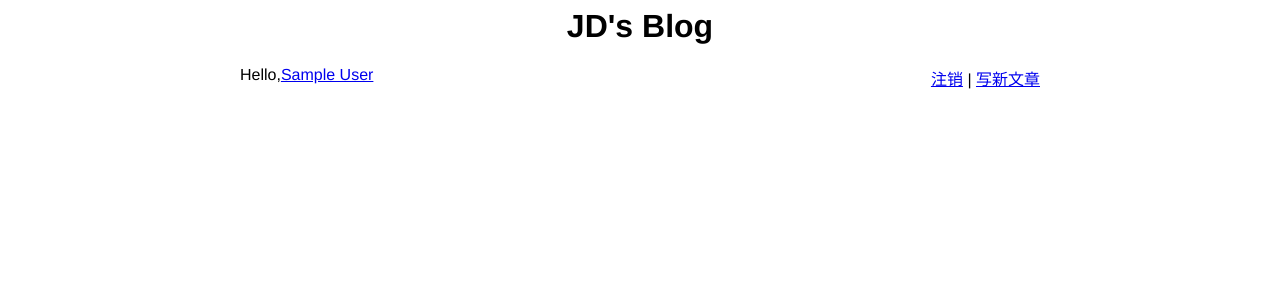
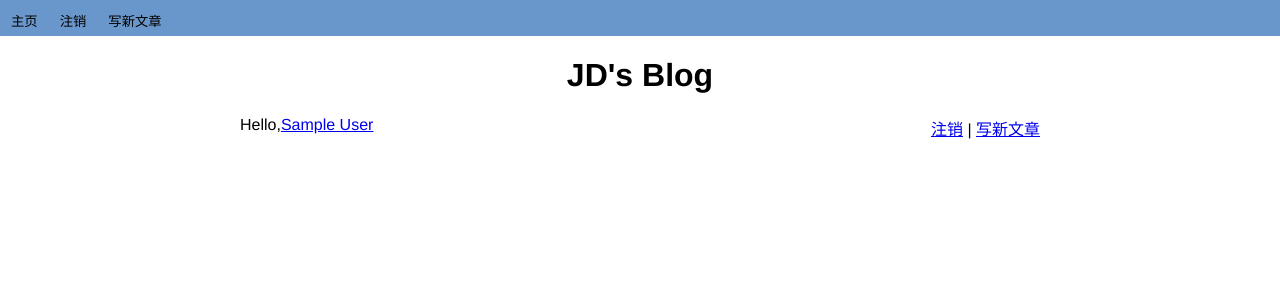
Before and after one commit to jokerdawn/phpstudy, a PHP site: page / in a window 1280 px wide. Shown: the top 300 px of the page. Run offline with PHP 8.4, Linux system fonts and the light colour scheme; the visitor is signed in with stand-in values (Sample User, id 1); data that the repository does not hold is empty.

Commit message:
新增工具栏 Signed-off-by: jokerdawn <jdse88@gmail.com>

```diff
--- a/blog/index.php
+++ b/blog/index.php
@@ -4,15 +4,7 @@
 
 	session_start();
 
-	if(!isset($_SESSION['name'])) {
-		$loginstat = 0;
-	}
-	else{
-		$loginstat = 1;
-		$name = $_SESSION['name'];
-	}
-
-
+	include('toolbar.php');
 
 	include("config.php");
 
--- /dev/null
+++ b/blog/toolbar.php
@@ -0,0 +1,54 @@
+<?php
+	//session_start();
+
+	//==========================Need Session===========================//
+
+	if((!isset($_SESSION['name']))||empty($_SESSION['name'])) {
+		$loginstat = 0;
+	}
+	else{
+		$loginstat = 1;
+		$name = $_SESSION['name'];
+	}
+?>
+
+<html>
+	<head>
+		<META http-equiv="charset" content="UTF-8"/>
+		<style>
+			body {
+				margin:0;
+				padding:0;
+			}
+			#function-button.toolbar {
+				height: 36px;
+				position: relative;
+				width: 100%;
+				background-color: rgb(106, 151, 203);
+			}
+			#function-button.toolbar button {
+				font-family: 黑体;
+				height:36px;
+				position:relative;
+				float:left;
+				padding:10px;
+				border-radius:5px;
+				border:1px solid rgba(0,0,0,0);
+				background-color:rgba(0,0,0,0);
+			}
+			#function-button.toolbar button:hover {
+				background-color:rgba(57, 120, 192, 1);
+			}
+		</style>
+		<link rel=stylesheet type="text/css" href="css/common.css">
+		<div id = 'function-button' class = 'toolbar' >
+			<button onclick = "location.href = 'index.php';">主页</button>
+			<?php if ($loginstat == 0) {
+				?><button onclick = "location.href = 'login.php';">登录</button><?php
+			}
+			else if ($loginstat == 1) {
+				?><button onclick= "location.href = 'login.php?unlog=unlog'">注销</button><button onclick = "location.href = 'new.php'">写新文章</button><?php
+			} ?>
+		</div>
+	</head>
+</html>
--- a/blog/user.php
+++ b/blog/user.php
@@ -25,7 +25,7 @@
 	echo '用户权限'.$auth.'<br />';*/
 
 	$user_query = mysqli_query($dbindex,"SELECT regdate from userdata where uid=$userid limit 1");
-	$row = mysqli_fetch_array($user_query);
+	@$row = mysqli_fetch_array($user_query);
 	//echo '注册日期：'.date("Y年n月j日",strtotime($row['regdate'])).'<br />'; //strtotime — 将任何英文文本的日期时间描述解析为 Unix 时间戳
 	//echo "<a href = 'index.php'>首页</a>          "."       <a href='login.php?action=logout'>注销</a>";
 ?>
```
